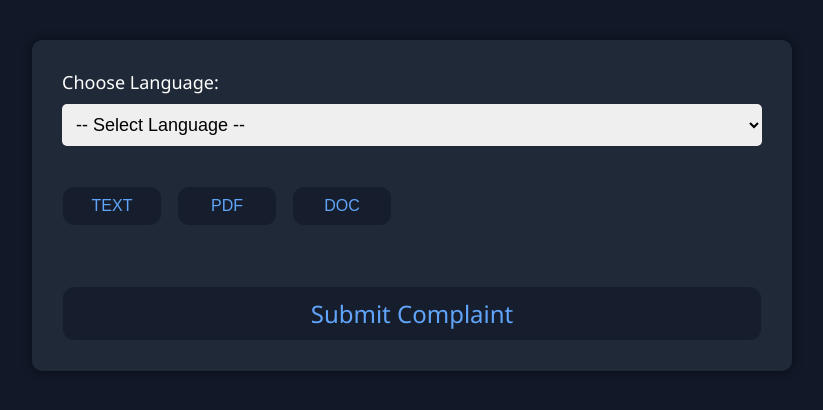
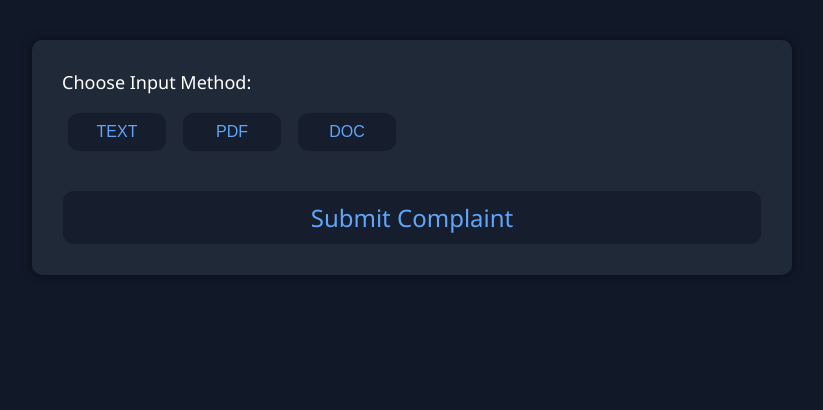
Before and after one commit to anirban2005143a/legal-complaint-platform, a Django app: page / in a window 1280 px wide. Shown: the part 140-550 px from the top of the page, without its empty margins (228-1051 px from the left). Run offline with Django 5.2, Linux system fonts and the light colour scheme; parts of the project's set-up code (start-up, migrations or seed data) failed here and were passed over.

Commit message:
add pdf and doc reading feature

```diff
--- a/user/templates/user/home.html
+++ b/user/templates/user/home.html
@@ -7,6 +7,57 @@
     <title>Legal Complaint Portal</title>
     <link rel="stylesheet" href="{% static 'user/css/styles.css' %}" />
   </head>
+  <style>
+    .bns-card .convert-btn {
+        background-color: #0f172a;
+        color: #38bdf8;
+        border: 1px solid #1e293b;
+        padding: 8px 16px;
+        border-radius: 6px;
+        cursor: pointer;
+        font-size: 14px;
+        font-weight: 500;
+        margin-bottom: 22px;
+        transition: all 0.25s ease;
+        box-shadow: 0 2px 4px rgba(0, 0, 0, 0.3);
+    }
+
+    .bns-card .convert-btn:hover {
+        background-color: #1e293b;
+        color: #60a5fa;
+        transform: translateY(-1px);
+    }
+
+    .file-name {
+        color: #9ca3af;
+        font-size: 14px;
+        margin-top: 6px;
+    }
+
+    .section {
+        margin-bottom: 4px;
+    }
+
+    .section label {
+        display: block;
+        margin-bottom: 4px;
+        font-weight: 500;
+    }
+
+    .input-section {
+        font-size: 18px;
+        display: none;
+        margin-top: 10px;
+        font-weight: 600;
+    }
+
+    .nav-btns {
+        display: flex;
+        justify-content: left;
+        gap: 15px;
+        margin: 18px 5px;
+    }
+  </style>
   <body>
     <div class="header">
       <div class="emblem">
@@ -26,11 +77,7 @@
     <div class="container" id="initial-container">
       <form id="uploadForm">
         <div class="section">
-          <label for="language">Choose Language:</label>
-          <select id="language" name="language">
-            <option value="">-- Select Language --</option>
-            <option value="en">English</option>
-          </select>
+            <label for="inputMethod">Choose Input Method:</label>
         </div>
 
         <div class="nav-btns">
@@ -74,18 +121,9 @@
     <div class="two-column hidden" id="two-column-container">
       <div class="form-section">
         <form id="uploadForm2">
-          <div class="section">
-            <label for="language2">Choose Language:</label>
-            <select id="language2" name="language">
-              <option value="">-- Select Language --</option>
-              <option value="en">English</option>
-              <option value="hi">Hindi</option>
-              <option value="bn">Bengali</option>
-              <option value="te">Telugu</option>
-              <option value="ta">Tamil</option>
-              <option value="kn">Kannada</option>
-            </select>
-          </div>
+            <div class="section">
+                <label for="inputMethod">Input Method:</label>
+            </div>
 
           <div class="nav-btns">
             <button type="button" onclick="showInput2('text')" id="btn-text2">
@@ -165,21 +203,27 @@
       }
 
       function copyFormData() {
-        // Copy language selection
-        const lang1 = document.getElementById("language").value;
-        document.getElementById("language2").value = lang1;
-
         // Copy input type and data
         if (selected === "text") {
           const text = document.getElementById("textInput").value;
           document.getElementById("textInput2").value = text;
           showInput2("text");
         } else if (selected === "pdf") {
-          // Note: File inputs can't be programmatically set for security reasons
           showInput2("pdf");
+          const pdfFile = document.getElementById('pdfUpload').files[0];
+            if (pdfFile) {
+                const dataTransfer = new DataTransfer();
+                dataTransfer.items.add(pdfFile);
+                document.getElementById('pdfUpload2').files = dataTransfer.files;
+            }
         } else if (selected === "doc") {
-          // Note: File inputs can't be programmatically set for security reasons
           showInput2("doc");
+          const docFile = document.getElementById('docUpload').files[0];
+            if (docFile) {
+                const dataTransfer = new DataTransfer();
+                dataTransfer.items.add(docFile);
+                document.getElementById('docUpload2').files = dataTransfer.files;
+            }
         }
       }
 
@@ -273,7 +317,6 @@
         .addEventListener("submit", async function (e) {
           e.preventDefault();
 
-          const lang = document.getElementById("language").value;
           const text = document.getElementById("textInput").value.trim();
           const pdf = document.getElementById("pdfUpload").files[0];
           const doc = document.getElementById("docUpload").files[0];
@@ -289,14 +332,8 @@
             return;
           }
 
-          if (!lang) {
-            document.getElementById("error-msg").textContent =
-              "Please select a language!";
-            return;
-          }
 
           const formData = new FormData();
-          formData.append("language", lang);
 
           if (selected === "text") formData.append("text", text);
           if (selected === "pdf") formData.append("pdf", pdf);
@@ -328,7 +365,6 @@
         .addEventListener("submit", async function (e) {
           e.preventDefault();
 
-          const lang = document.getElementById("language2").value;
           const text = document.getElementById("textInput2").value.trim();
           const pdf = document.getElementById("pdfUpload2").files[0];
           const doc = document.getElementById("docUpload2").files[0];
@@ -344,14 +380,8 @@
             return;
           }
 
-          if (!lang) {
-            document.getElementById("error-msg2").textContent =
-              "Please select a language!";
-            return;
-          }
 
           const formData = new FormData();
-          formData.append("language", lang);
 
           if (selected2 === "text") formData.append("text", text);
           if (selected2 === "pdf") formData.append("pdf", pdf);
--- a/user/views.py
+++ b/user/views.py
@@ -3,8 +3,9 @@ from dotenv import load_dotenv
 from django.shortcuts import render
 from django.http import JsonResponse
 from django.views.decorators.csrf import csrf_exempt
-# from user.tasks import query_huggingface
 import json
+from PyPDF2 import PdfReader
+from docx import Document
 # import google.generativeai as genai
 # from transformers import AutoModelForCausalLM, AutoTokenizer
 # from peft import PeftModel
@@ -337,11 +338,6 @@ def upload_complaint(request):
 def process_complaint(request):
     if request.method == 'POST':
         try:
-            language = request.POST.get('language', '').strip()
-
-            if not language:
-                return JsonResponse({"error": "No language selected"}, status=400)
-
             user_query = ""
 
             if 'text' in request.POST:
@@ -349,11 +345,37 @@ def process_complaint(request):
 
             elif 'pdf' in request.FILES:
                 pdf_file = request.FILES['pdf']
-                user_query = f"PDF file uploaded: {pdf_file.name}"
+                if pdf_file.size > 0:
+                    try:
+                        reader = PdfReader(pdf_file)
+                        full_text = ""
+                        for page in reader.pages:
+                            full_text += page.extract_text()
+
+                        user_query = full_text.strip()
+
+                    except Exception as e:
+                        user_query = f"Error processing PDF: {e}"
+                else:
+                    print("PDF has empty content")
+                    user_query = f"PDF file uploaded: {pdf_file.name}"
 
             elif 'doc' in request.FILES:
                 doc_file = request.FILES['doc']
-                user_query = f"DOC file uploaded: {doc_file.name}"
+                if doc_file.size > 0:
+                    try:
+                        document = Document(doc_file)
+                        full_text = ""
+
+                        for para in document.paragraphs:
+                            full_text += para.text + "\n"
+
+                        user_query = full_text.strip()
+
+                    except Exception as e:
+                        user_query = f"Error processing DOCX file: {e}"
+                else:
+                    user_query = "Error: Uploaded DOC file is empty."
 
             if not user_query:
                 return JsonResponse({"error": "No query provided"}, status=400)
@@ -516,7 +538,6 @@ def process_complaint(request):
 
             return JsonResponse({
                 "status": "done",
-                "language": language,
                 "query": user_query,
                 "llm_response": parsed_response,
                 "bns_converted_response": bns_converted,
```
